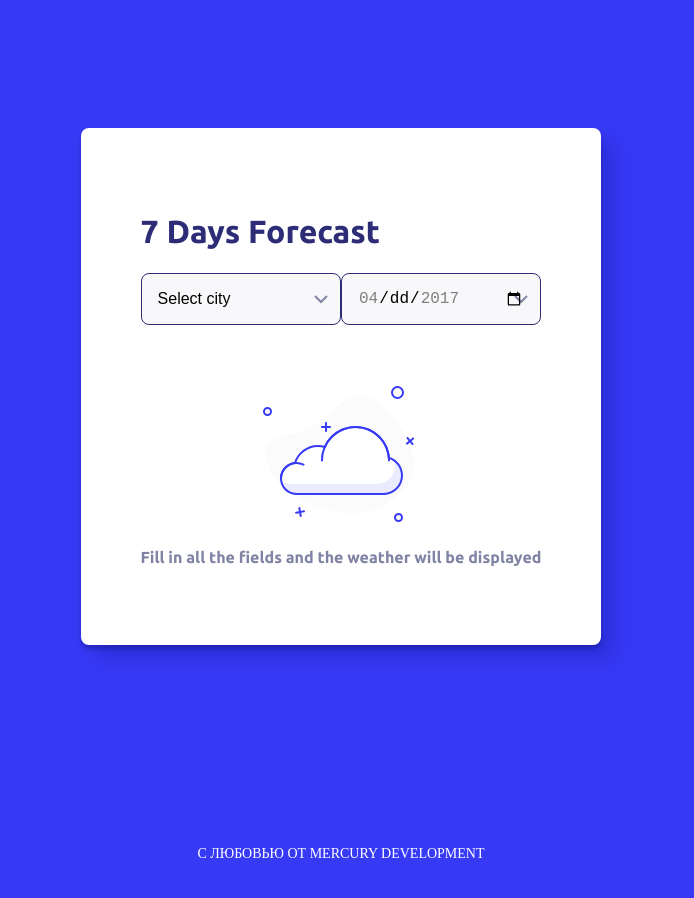
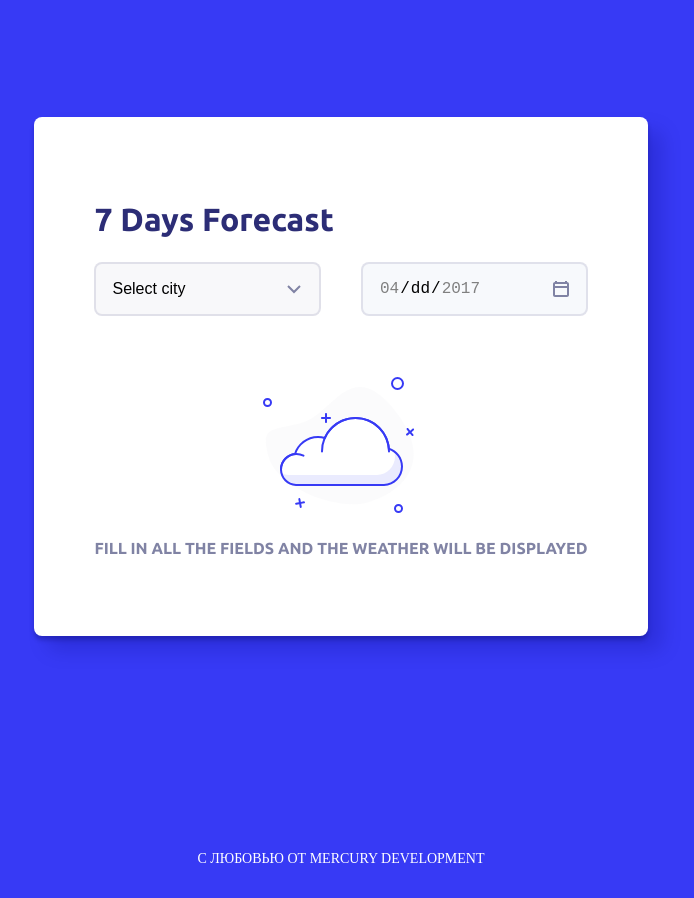
Before and after one commit to KonstaKozh/weather-forecast, a React (Create React App) app: page / in a window 1280 px wide. Shown: the part 974-1872 px from the top of the page, without its empty margins (299-993 px from the left). Built offline with nearby package versions, Linux system fonts and the light colour scheme.

Commit message:
edit component ForecastSevenDays

```diff
--- a/src/App.tsx
+++ b/src/App.tsx
@@ -3,12 +3,14 @@ import {ForecastSevenDays} from "./components/ForecastSevenDays";
 import {ForecastOneDay} from "./components/ForecastOneDay";
 
 const App: React.FC = () => {
-  return    <main>
-                <h1 className='title' >Weather forecast</h1>
-                <ForecastSevenDays />
-                <ForecastOneDay />
-                <span>C ЛЮБОВЬЮ ОТ MERCURY DEVELOPMENT</span>
-            </main>
+    return <main>
+        <h1 className='title'>Weather forecast</h1>
+        <div className='forecast-wrapper'>
+            <ForecastSevenDays/>
+            <ForecastOneDay/>
+        </div>
+        <p>C ЛЮБОВЬЮ ОТ MERCURY DEVELOPMENT</p>
+    </main>
 
 }
 
--- a/src/index.css
+++ b/src/index.css
@@ -44,15 +44,17 @@ body {
 }
 
 main {
-  display: flex;
-  flex-direction: column;
-  justify-content: center;
-  align-items: center;
-  padding: 65px 0 16px;
+  /*display: flex;*/
+  /*flex-direction: column;*/
+  /*justify-content: center;*/
+  /*align-items: center;*/
+  padding: 65px 40px 16px;
 }
 
 .title {
   max-width: 775px;
+  margin: 0 auto;
+  padding: 65px 0 60px;
   font-family: Ubuntu, sans-serif;
   font-style: normal;
   font-weight: bold;
@@ -63,12 +65,26 @@ main {
   color: #fff;
 }
 
+.forecast-wrapper {
+  display: flex;
+  justify-content: center;
+  flex-wrap: wrap;
+}
+
 .forecast-seven-days-wrapper {
+  display: inline-block;
   box-shadow: 0 4px 4px rgba(4, 5, 73, 0.25), 14px 14px 20px rgba(5, 6, 114, 0.2);
   border-radius: 8px;
   background-color: #fff;
   padding: 60px;
-  margin-bottom: 200px;
+  margin: 0 17px 200px;
+  align-self: end;
+}
+.forecast-seven-days-wrapper .select:nth-last-child(1) {
+  display: none;
+}
+.forecast-seven-days-wrapper:nth-of-type(2) .select:nth-last-child(1) {
+  display: block;
 }
 
 h2 {
@@ -92,27 +108,30 @@ h2 {
   font-size: 16px;
   line-height: 24px;
   cursor: pointer;
-  background-color: rgba(128, 131, 164, 0.06);
+  appearance: none;
+  background: url('./img/chevron-bottom.svg') rgba(128, 131, 164, 0.06) no-repeat 92% 50%;
+  border: 2px solid rgba(128, 131, 164, 0.2);
+  box-sizing: border-box;
   border-radius: 8px;
-  border: 1px solid #2C2D76;
-  appearance: none;
-  background-image: url('./img/chevron-bottom.svg');
-  background-repeat: no-repeat, repeat;
-  background-position: right .7em top 50%, 0 0;
-  background-size: 16px auto, 100%;
   margin-bottom: 50px;
 }
-
+.select:nth-last-child(1) {
+  margin-left: 40px;
+}
 .option {
   padding: 10px;
 }
 
-/*input[type=date]::-webkit-calendar-picker-indicator{*/
-/*  display:none;*/
-/*}*/
-/*input[type=date]{*/
-/*  background:url("./img/icon-date.svg") #f7f9fc no-repeat 92% 50%;*/
-/*}*/
+input[type=date]{
+  background:url("./img/icon-date.svg") #f7f9fc no-repeat 92% 50%;
+}
+[type="date"]::-webkit-inner-spin-button {
+  display: none;
+}
+[type="date"]::-webkit-calendar-picker-indicator {
+  opacity: 0;
+  cursor: pointer;
+}
 
 .weather-card {
   min-height: 210px;
@@ -132,8 +151,21 @@ h2 {
   color: #8083A4;
 }
 
-span {
-  margin: 0 auto;
+.weather-card-selected {
+
+}
+
+.weather-card-item {
+  max-width: 174px;
+  background: #373AF5;
+  border: 2px solid #373AF5;
+  box-shadow: 0px 4px 4px rgba(4, 5, 73, 0.25), 14px 14px 20px rgba(5, 6, 114, 0.2);
+  border-radius: 8px;
+}
+
+p {
+  text-transform: uppercase;
+  text-align: center;
   font-size: 14px;
   line-height: 18px;
   color: #fff;
```
